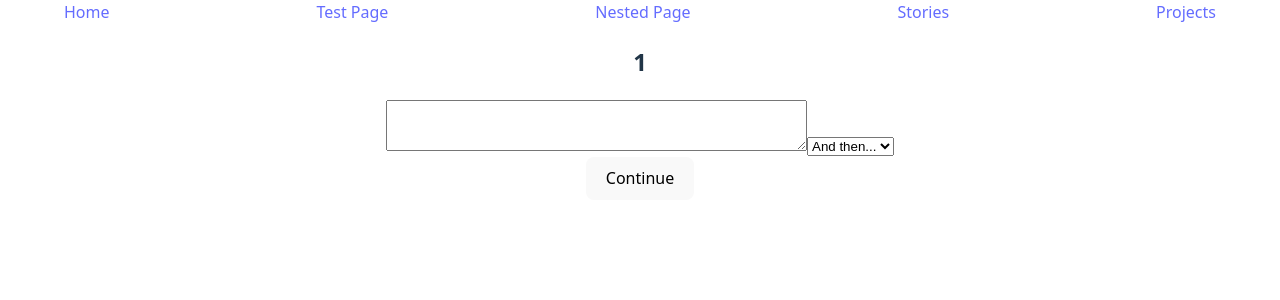
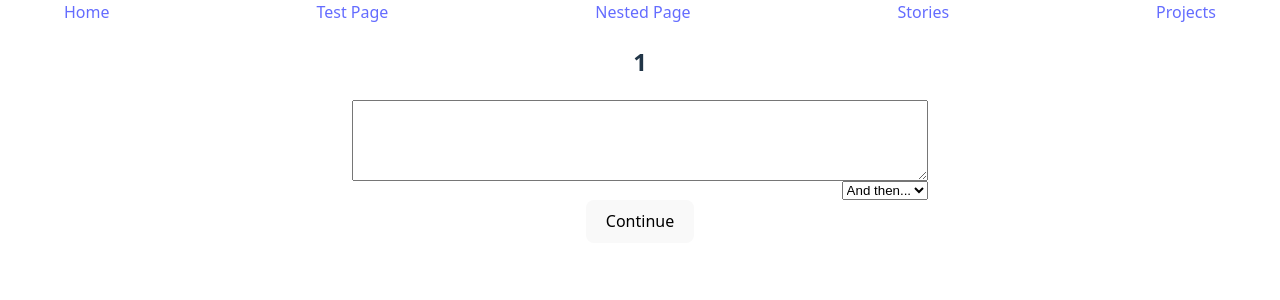
Before and after one commit to Raymanreed/Workspace, a React (Vite) app in the folder Portfolio/resume-website/: page /projects/storyboard in a window 1280 px wide. Shown: the top 300 px of the page. Built offline with nearby package versions, Linux system fonts and the light colour scheme.

Commit message:
adding some styling

```diff
--- a/Portfolio/resume-website/src/App.css
+++ b/Portfolio/resume-website/src/App.css
@@ -30,6 +30,26 @@ body {
 
 .resume-main-view {
   background-color: unset !important;
+}
+
+.storyboardCentering {
+  align-items: center;
+  display: flex;
+  flex-direction: column;
+  width: 100%;
+}
+
+.storybardSegmentContainer {
+  display: flex;
+  flex-direction: column;
+  justify-content: center;
+  width: 50%;
+  margin: 0 auto;
+}
+
+.linkingDropdown {
+  align-self: flex-end;
+  width: 15%;
 }
 
 .logo {
--- a/Portfolio/resume-website/src/pages/projects/storyboardHelper.tsx
+++ b/Portfolio/resume-website/src/pages/projects/storyboardHelper.tsx
@@ -26,13 +26,13 @@ function StoryboardTool() {
 
     return (
         <div>
-            <div>
+            <div className="storyboardCentering">
                 {generatedElements.map((num) =>
                     <>
                         <h2>{num}</h2>
-                        <div>
-                            <textarea rows={3} cols={50} id={`id-${num}`} />
-                            <select value={selectedChoices} onChange={handleSelectChoice}>
+                        <div className="storybardSegmentContainer">
+                            <textarea rows={5} cols={50} id={`id-${num}`} />
+                            <select value={selectedChoices[-1]} onChange={handleSelectChoice} className="linkingDropdown">
                                 {options.map((option) => (
                                     <option key={option.value} value={option.value}>
                                         {option.label}
@@ -42,7 +42,7 @@ function StoryboardTool() {
                         </div>
                     </>
                 )}
-                <button onClick={generateContinuation}>Continue</button>
+                <button onClick={generateContinuation} className="generateNewStoryboardSegment">Continue</button>
             </div>
         </div>
     );
```
